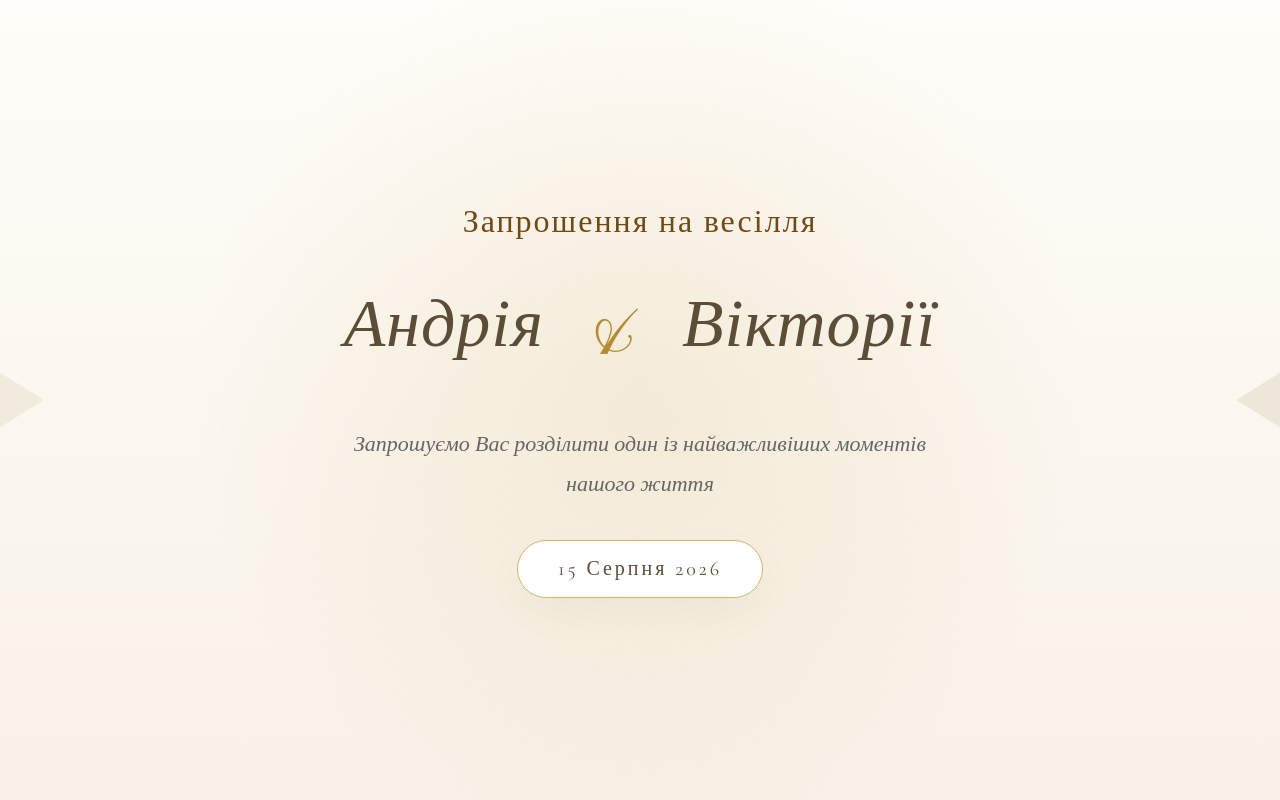
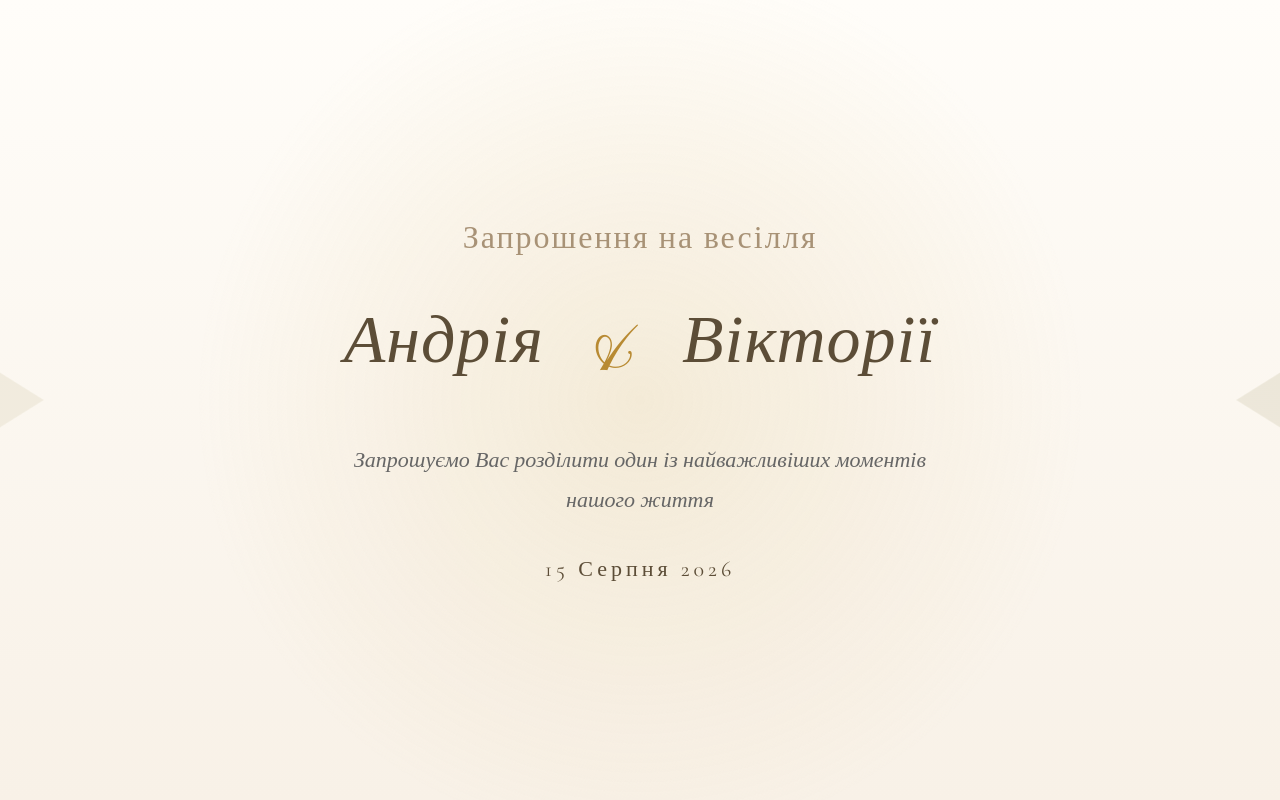
Before and after one commit to andriy997/wedding, a plain HTML site: page index.html in a window 1280 px wide. Both pictures are taken after a click on the button "Натисніть, щоб відкрити запрошення". Shown: the top 800 px of the page. Drawn offline with nearby package versions, Linux system fonts and the light colour scheme.

Commit message:
Update style.css

```diff
--- a/style.css
+++ b/style.css
@@ -221,16 +221,16 @@ HERO
     max-width:850px;
 }
 
-/* "Запрошення на весілля" — тепер із нормальним регістром літер */
+/* "Запрошення на весілля" */
 .hero h3{
     font-family: 'Cormorant Garamond', serif;
     font-weight: 400;
     font-style: normal;
-    letter-spacing: 2px; /* Трохи зменшили відступ, бо літери тепер не великі */
-    text-transform: none; /* ВИПРАВЛЕНО: прибирає автоматичні великі літери */
-    font-size: 32px; /* Збільшили розмір, щоб звичайні літери виглядали так само масштабно */
+    letter-spacing: 2px;
+    text-transform: none;
+    font-size: 32px;
     margin-bottom: 35px;
-    color: #704915;
+    color: #a89276;
     background: transparent;
     padding: 0;
     box-shadow: none;
@@ -269,19 +269,16 @@ HERO
     color: #666;
 }
 
-/* Дата весілля */
+/* Дата весілля — тепер вільно пишеться на фоні, без контейнера та рамок */
 .date{
     display: inline-block;
-    padding: 16px 40px;
-    border: 1px solid #d4b469;
-    border-radius: 50px;
-    font-size: 20px;
-    letter-spacing: 3px;
-    background: white;
+    font-size: 22px; /* Трохи збільшили, щоб дата гарно виділялася без рамки */
+    letter-spacing: 4px;
     font-family: 'Cormorant Garamond', serif;
     font-style: normal;
-    box-shadow: 0 15px 40px rgba(0,0,0,.04);
     color: #5c4d37;
+    background: transparent;
+    padding: 0;
 }
 
 /* Адаптивність під мобільні телефони */
@@ -306,8 +303,8 @@ HERO
     }
 
     .date {
-        font-size: 16px;
-        padding: 12px 30px;
+        font-size: 18px;
+        letter-spacing: 2px;
     }
 }
 /* ===========================
```
